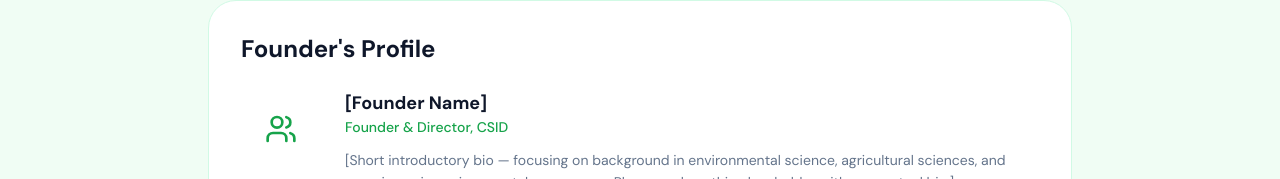
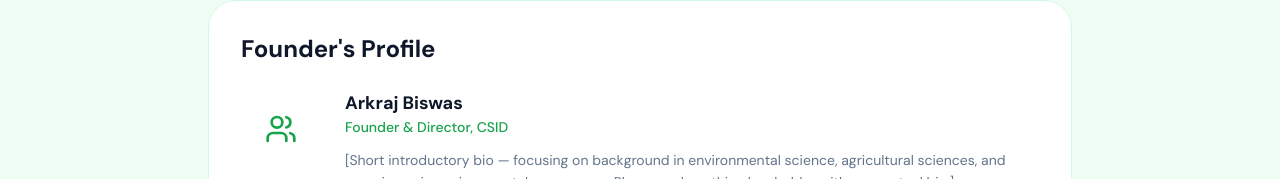
Before and after one commit to Arkraj7/csid, a Next.js app: page /about in a window 1280 px wide. Shown: the part 715-894 px from the top of the page. Built offline with nearby package versions, Linux system fonts and the light colour scheme.

Commit message:
Visual Edit in Rocket

```diff
--- a/src/app/about/page.tsx
+++ b/src/app/about/page.tsx
@@ -26,18 +26,18 @@ export default function AboutPage() {
           {/* Mission */}
           <section className="grid grid-cols-1 md:grid-cols-3 gap-6">
             {[
-              { icon: Target, title: 'Our Mission', desc: 'The Center for Sustainability & Inclusive Development (CSID) is dedicated to advancing knowledge and action for a sustainable, climate-resilient, and equitable future.' },
-              { icon: Leaf, title: 'Our Approach', desc: 'We deliver structured, research-backed courses on climate mitigation, adaptation, resilience, and recovery — designed for learners and professionals at every level.' },
-              { icon: Users, title: 'Our Community', desc: 'CSID brings together learners, researchers, and practitioners from across the globe committed to driving meaningful change in sustainability and inclusive development.' },
-            ]?.map((item, i) => (
-              <div key={i} className="bg-card border border-border rounded-2xl p-6">
+            { icon: Target, title: 'Our Mission', desc: 'The Center for Sustainability & Inclusive Development (CSID) is dedicated to advancing knowledge and action for a sustainable, climate-resilient, and equitable future.' },
+            { icon: Leaf, title: 'Our Approach', desc: 'We deliver structured, research-backed courses on climate mitigation, adaptation, resilience, and recovery — designed for learners and professionals at every level.' },
+            { icon: Users, title: 'Our Community', desc: 'CSID brings together learners, researchers, and practitioners from across the globe committed to driving meaningful change in sustainability and inclusive development.' }]?.
+            map((item, i) =>
+            <div key={i} className="bg-card border border-border rounded-2xl p-6">
                 <div className="p-2.5 rounded-xl bg-primary/10 w-fit mb-4">
                   <item.icon size={20} className="text-primary" />
                 </div>
                 <h3 className="text-base font-semibold text-foreground mb-2">{item?.title}</h3>
                 <p className="text-sm text-muted-foreground leading-relaxed">{item?.desc}</p>
               </div>
-            ))}
+            )}
           </section>
 
           {/* Founder Profile */}
@@ -49,18 +49,18 @@ export default function AboutPage() {
               </div>
               <div className="space-y-3">
                 <div>
-                  <p className="text-lg font-bold text-foreground">[Founder Name]</p>
+                  <p className="text-lg font-bold text-foreground">Arkraj Biswas</p>
                   <p className="text-sm text-primary font-medium">Founder &amp; Director, CSID</p>
                 </div>
                 <p className="text-sm text-muted-foreground leading-relaxed">
                   [Short introductory bio — focusing on background in environmental science, agricultural sciences, and experience in environmental governance. Please replace this placeholder with your actual bio.]
                 </p>
                 <div className="flex flex-wrap gap-2 pt-1">
-                  {['Environmental Science', 'Agricultural Sciences', 'Environmental Governance', 'Climate Policy']?.map((tag) => (
-                    <span key={tag} className="text-xs px-2.5 py-1 rounded-full bg-primary/10 text-primary font-medium">
+                  {['Environmental Science', 'Agricultural Sciences', 'Environmental Governance', 'Climate Policy']?.map((tag) =>
+                  <span key={tag} className="text-xs px-2.5 py-1 rounded-full bg-primary/10 text-primary font-medium">
                       {tag}
                     </span>
-                  ))}
+                  )}
                 </div>
               </div>
             </div>
@@ -68,6 +68,6 @@ export default function AboutPage() {
         </div>
       </main>
       <Footer />
-    </div>
-  );
+    </div>);
+
 }
```
